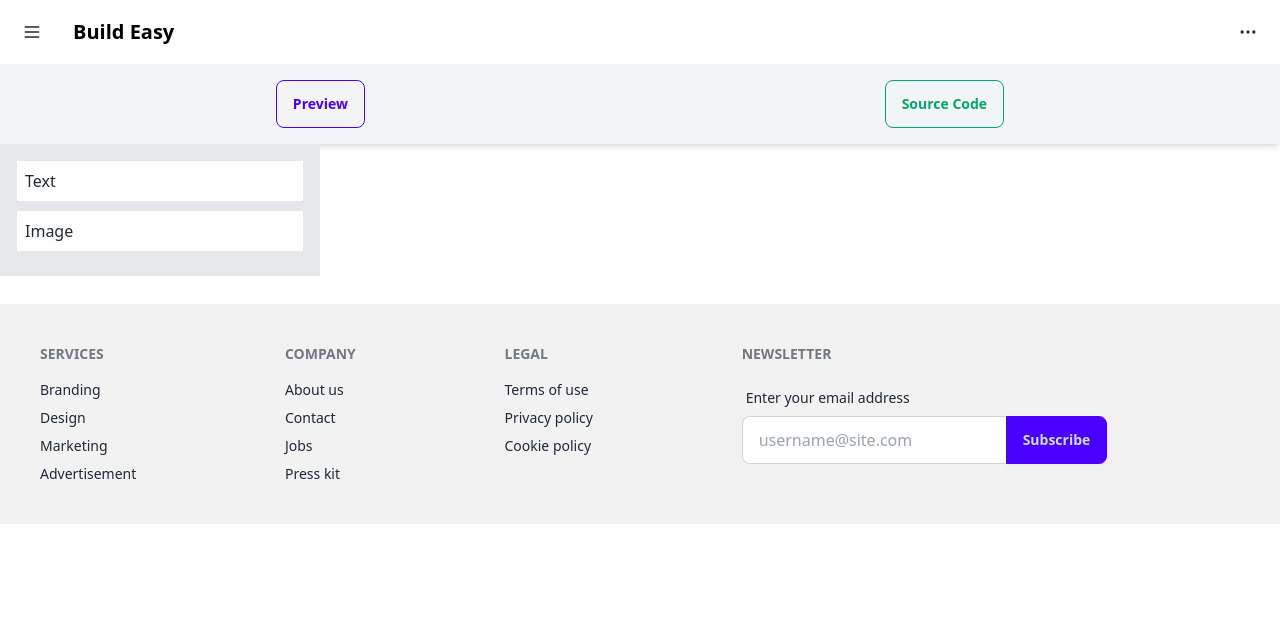
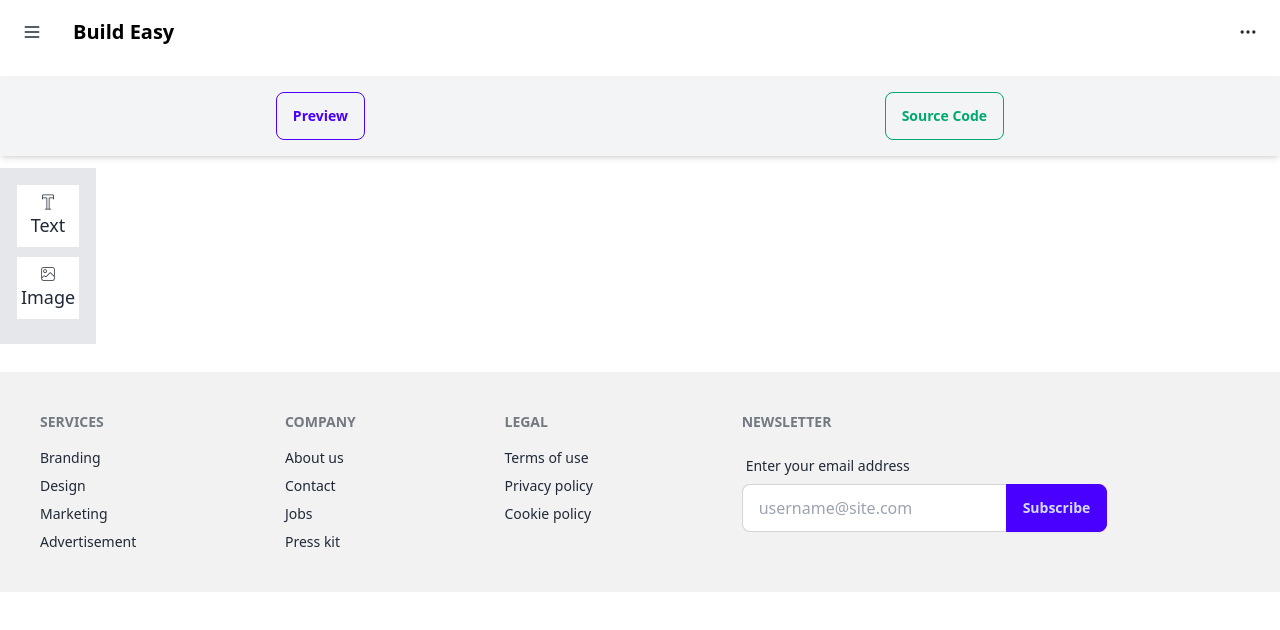
Before and after one commit to Nadim-Nion/no-code-builder-client, a React (Vite) app: page / in a window 1280 px wide. Shown: the top 630 px of the page. Built offline with nearby package versions, Linux system fonts and the light colour scheme.

Commit message:
sidebar updated

```diff
--- a/package.json
+++ b/package.json
@@ -14,6 +14,7 @@
     "match-sorter": "^6.3.4",
     "react": "^18.3.1",
     "react-dom": "^18.3.1",
+    "react-icons": "^5.3.0",
     "react-router-dom": "^6.26.2",
     "sort-by": "^1.2.0"
   },
--- a/src/components/SideBar/SideBar.jsx
+++ b/src/components/SideBar/SideBar.jsx
@@ -1,20 +1,27 @@
 import React from 'react';
+import { CiImageOn, CiText } from 'react-icons/ci';
 
 const SideBar = () => {
 
     return (
-        <div className='p-4 w-1/4 bg-gray-200'>
+        <div className='p-4 w-24 bg-gray-200'>
             {/* Text */}
             <div
-                className='cursor-pointer mb-2 p-2 bg-white border'
+                className='cursor-pointer mb-2 p-2 bg-white border flex flex-col justify-center items-center'
                 draggable
-            >Text</div>
+            >
+                <CiText className='text-lg' />
+                <span className='text-lg'>Text</span>
+            </div>
 
             {/* Image */}
             <div
-                className='cursor-pointer mb-2 p-2 bg-white border'
+                className='cursor-pointer mb-2 p-2 bg-white border flex flex-col justify-center items-center'
                 draggable
-            >Image</div>
+            >
+                <CiImageOn className='text-lg' />
+                <span className='text-lg'>Image</span>
+            </div>
         </div>
     );
 };
--- a/src/components/TopBar/TopBar.jsx
+++ b/src/components/TopBar/TopBar.jsx
@@ -2,7 +2,7 @@ import React from 'react';
 
 const TopBar = () => {
     return (
-        <div className='flex justify-around p-4 bg-gray-100 shadow-md'>
+        <div className='flex justify-around p-4 bg-gray-100 shadow-md my-3 text-white'>
             <button className="btn btn-outline btn-primary">Preview</button>
             <button className="btn btn-outline btn-success">Source Code</button>
         </div>
```
Also changed, not shown: 1 other file (tests, documents, lock files or other folders).
